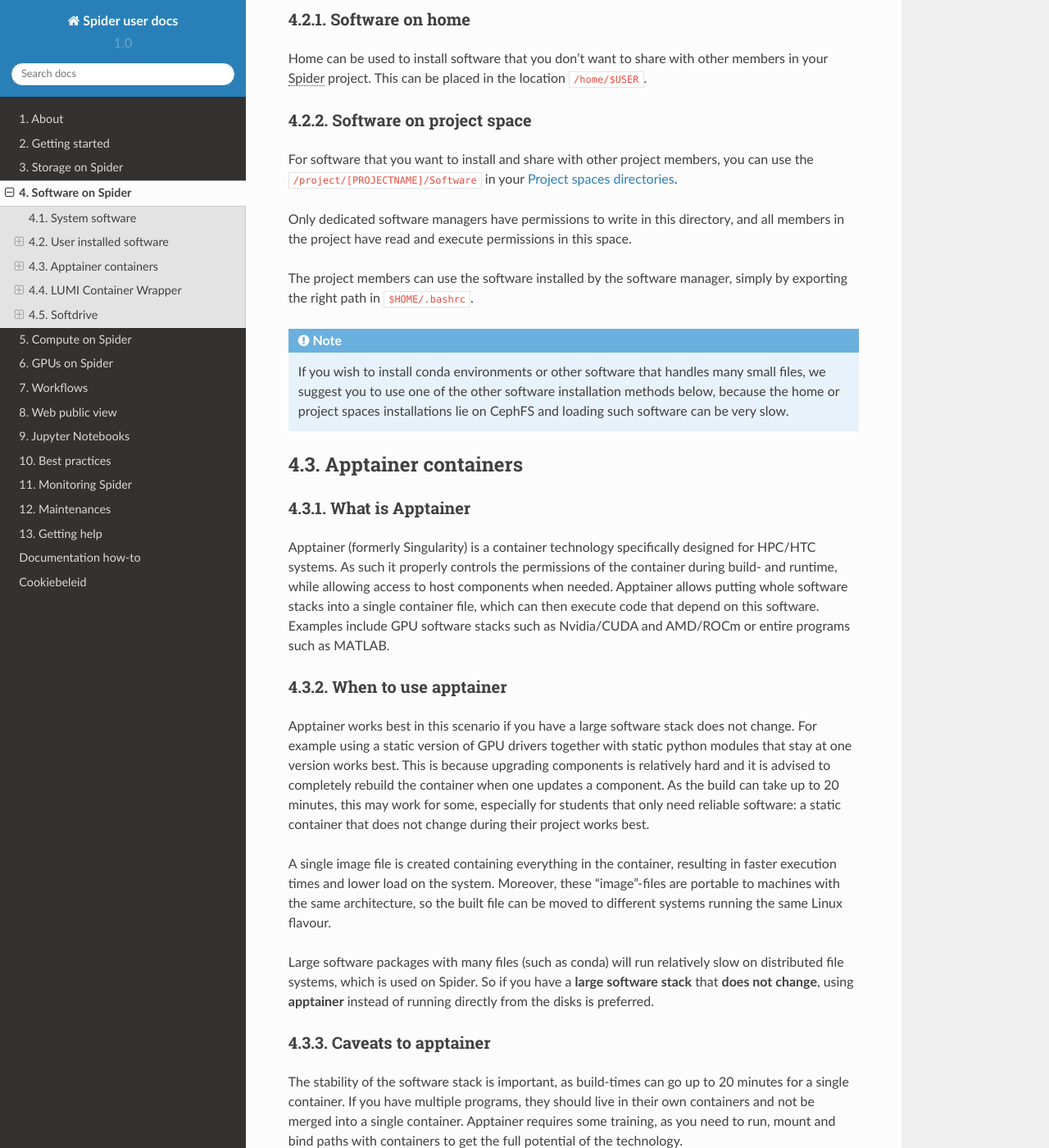
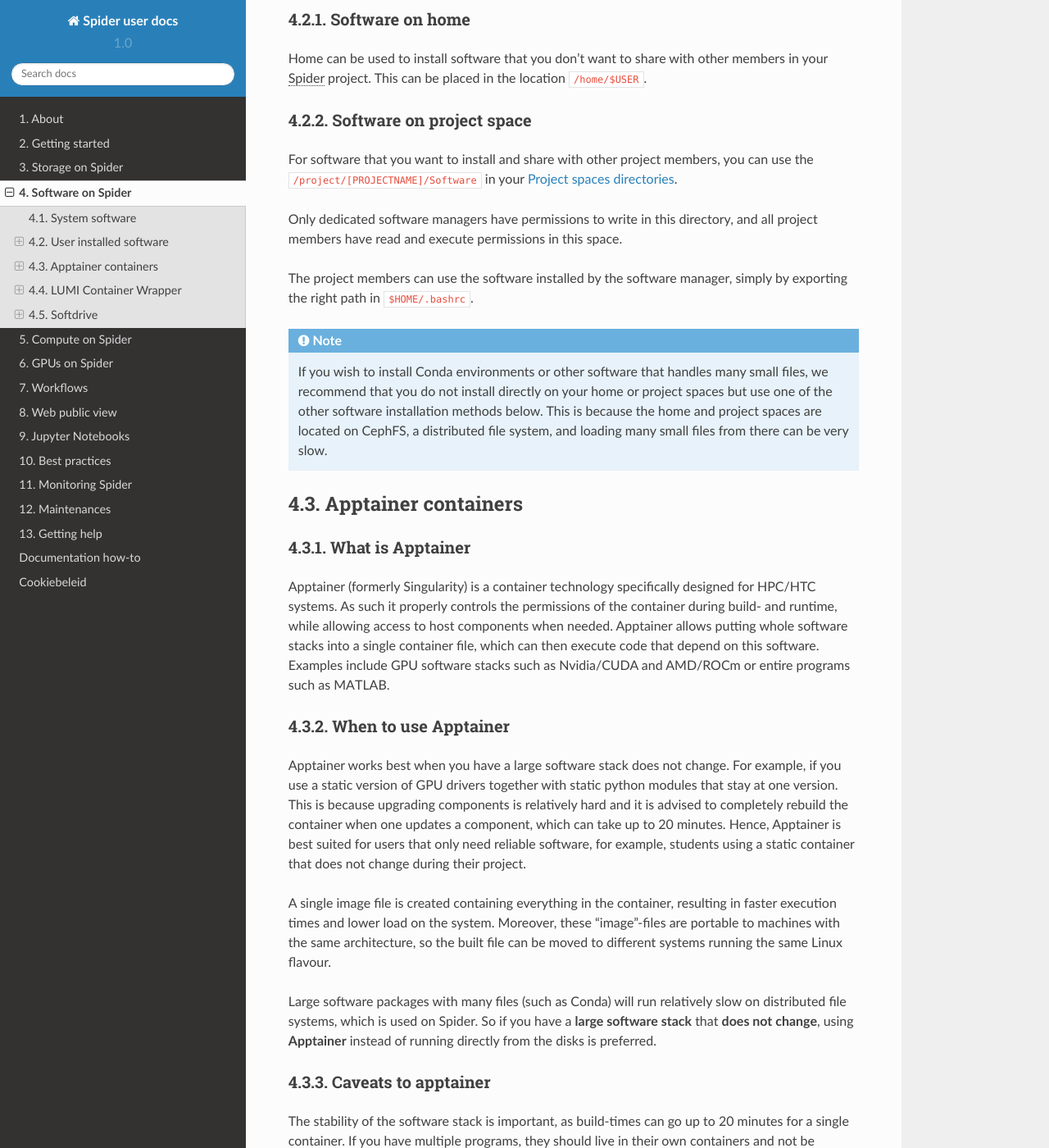
Before and after one commit to sara-nl/spiderdocs, a Sphinx documentation site: the page built from source/Pages/software_on_spider.rst, in a window 1280 px wide and 1400 px high, scrolled down 1083 px. Shown: the whole window at 82% size. Built offline with Sphinx 7.4.7 and the Read the Docs theme 2.0.0, drawn with Linux system fonts in a browser that asks for light colours; some of the changed text lies outside the part shown.

Commit message:
Minor corrections up to Section 4 (Software on Spider)

```diff
--- a/source/Pages/software_on_spider.rst
+++ b/source/Pages/software_on_spider.rst
@@ -19,16 +19,16 @@
 System software
 ===============
 
-There are cases in which a user or project may need extra software not included on :abbr:`Spider (Symbiotic Platform(s) for Interoperable Data
-Extraction and Redistribution)` system. It may require the installation of a new software tool (i.e. emacs editor) or an specific version of a software component that is already on :abbr:`Spider (Symbiotic Platform(s) for Interoperable Data Extraction and Redistribution)` (i.e. gcc 9). As a user of this platform you are free to submit a request to :ref:`our helpdesk <helpdesk>` to ask us install a software required for your project system wide. The requests will be evaluated case-by-case, but in general the following policy applies:
+There are cases in which a user or project may need extra software that is not included on :abbr:`Spider (Symbiotic Platform(s) for Interoperable Data
+Extraction and Redistribution)`. It may require the installation of a new software tool (i.e. emacs editor) or a specific version of a software component that is already on :abbr:`Spider (Symbiotic Platform(s) for Interoperable Data Extraction and Redistribution)` (i.e. gcc 9). As a user of this platform you are free to submit a request to :ref:`our helpdesk <helpdesk>` to ask us install software required for your project system-wide. The requests will be evaluated case-by-case, but in general the following policy applies:
 
-    * Stand-alone applications easily available through the official RPM repositories (CentOS, EPEL, ...) are suitable to be installed system wide. Some examples are emacs, joe, jq, ...
+    * Stand-alone applications easily available through the official RPM repositories (CentOS, EPEL, ...) are suitable to be installed system-wide. Some examples are emacs, joe, jq, ...
 
-    * Alternative versions of core tools (i.e. Python 3.6, gcc 9, ...) will have to be evaluated case by case. We will accept requests of software that can be deployed using well defined and automated procedures.
+    * Alternative versions of core tools (i.e. Python 3.6, gcc 9, ...) will have to be evaluated case-by-case. We will accept requests of software that can be deployed using well defined and automated procedures.
 
 The standard supported login shell on :abbr:`Spider (Symbiotic Platform(s) for Interoperable Data
 Extraction and Redistribution)` is bash. The standard supported software
-setup is identical on all nodes. Basic unix functionality is installed system-wide:
+setup is identical on all nodes. Basic Unix functionality is installed system-wide:
 
         * software compilers (e.g., gcc, g++, f95)
         * editors (e.g., vi, vim, emacs, nano and edit).
@@ -63,17 +63,16 @@
 For software that you want to install and share with other project members, you can
 use the ``/project/[PROJECTNAME]/Software`` in your :ref:`project-spaces-directories`.
 
-Only dedicated software managers have permissions to write in this directory, and all members
-in the project have read and execute permissions in this space.
+Only dedicated software managers have permissions to write in this directory, and all project members have read and execute permissions in this space.
 
 The project members can use the software installed by the software manager, simply by
 exporting the right path in ``$HOME/.bashrc``.
 
 .. note::
 
-   If you wish to install conda environments or other software that handles many small files, we suggest
-   you to use one of the other software installation methods below, because the home or project spaces
-   installations lie on CephFS and loading such software can be very slow.
+   If you wish to install Conda environments or other software that handles many small files, we recommend
+   that you do not install directly on your home or project spaces but use one of the other software installation methods below. This is because the home and project spaces
+   are located on CephFS, a distributed file system, and loading many small files from there can be very slow.
 
 
 .. _singularity-containers:
@@ -87,14 +86,14 @@
 
 Apptainer (formerly Singularity) is a container technology specifically designed for HPC/HTC systems. As such it properly controls the permissions of the container during build- and runtime, while allowing access to host components when needed. Apptainer allows putting whole software stacks into a single container file, which can then execute code that depend on this software. Examples include GPU software stacks such as Nvidia/CUDA and AMD/ROCm or entire programs such as MATLAB.
 
-When to use apptainer
+When to use Apptainer
 =====================
 
-Apptainer works best in this scenario if you have a large software stack does not change. For example using a static version of GPU drivers together with static python modules that stay at one version works best. This is because upgrading components is relatively hard and it is advised to completely rebuild the container when one updates a component. As the build can take up to 20 minutes, this may work for some, especially for students that only need reliable software: a static container that does not change during their project works best.
+Apptainer works best when you have a large software stack does not change. For example, if you use a static version of GPU drivers together with static python modules that stay at one version. This is because upgrading components is relatively hard and it is advised to completely rebuild the container when one updates a component, which can take up to 20 minutes. Hence, Apptainer is best suited for users that only need reliable software, for example, students using a static container that does not change during their project.
 
 A single image file is created containing everything in the container, resulting in faster execution times and lower load on the system. Moreover, these "image"-files are portable to machines with the same architecture, so the built file can be moved to different systems running the same Linux flavour.
 
-Large software packages with many files (such as conda) will run relatively slow on distributed file systems, which is used on Spider. So if you have a **large software stack** that **does not change**, using **apptainer** instead of running directly from the disks is preferred.
+Large software packages with many files (such as Conda) will run relatively slow on distributed file systems, which is used on Spider. So if you have a **large software stack** that **does not change**, using **Apptainer** instead of running directly from the disks is preferred.
 
 Caveats to apptainer
 ====================
@@ -114,8 +113,8 @@
 Example code
 ============
 
-Here is a job script template for ``apptainer`` usage. It assumes the container is already built and ready to be used.
-The ``analysis.py`` script takes arguments ``filename.in parameter`` and writes output into ``[filename]_[parameter].out``. The Slurm JobArray goes over values 24 to 40 in steps of 2: we do a parameter sweep over these values and feed the values to the script.
+Here is a job script template for Apptainer usage. It assumes the container is already built and ready to be used.
+The ``analysis.py`` script takes arguments ``filename.in`` and ``parameter`` and writes output into ``[filename]_[parameter].out``. The Slurm JobArray goes over values 24 to 40 in steps of 2: we do a parameter sweep over these values and feed the values to the script.
 
 .. code-block:: bash
 
@@ -142,7 +141,7 @@
    echo "SUCCESS"
    exit 0
 
-This example uses many options simultaneously to show the power of combining containers, slurm job arrays and scratch space for an analysis.
+This example uses many options simultaneously to show the power of combining containers, Slurm job arrays and scratch space for an analysis.
 
 Please note that it is possible to bind several directories by providing a comma
 separated list to the ``--bind`` option, e.g. ``--bind /cvmfs,/project``. Additional
@@ -158,7 +157,7 @@
 What is the LUMI Container Wrapper
 =============================
 
-The LUMI Container Wrapper (LCW) is a tool that wraps containers such that you can install conda and pip environments in a container and allows running the binaries in the container easily for the user. By writing the whole software stack into an external file and mounting this file into the container, you can update the software without rebuilding the base container. Allowing for faster load- and run-times on distributed file systems (such as Spider), while maintaining the ability to update software stored in the external file.
+The LUMI Container Wrapper (LCW) is a tool that wraps containers such that you can install conda and pip environments in a container and allows running the binaries in the container easily for the user. By writing the whole software stack into an external file and mounting this file into the container, you can update the software without rebuilding the base container. Allowing for faster load- and run-times on distributed file systems (such as on Spider), while maintaining the ability to update software stored in the external file.
 For more information, see the `full LCW documentation <https://docs.lumi-supercomputer.eu/software/installing/container-wrapper/>`_.
 
 When to use LCW
@@ -184,7 +183,7 @@
     cd hpc-container-wrapper
     bash install.sh spider
 
-The spider in the second command refers to the ``spider.yaml`` file in ``hpc-container-wrapper/configs``. Once the base installation is setup, you can create a wrapper with:
+The ``spider`` in the second command refers to the ``spider.yaml`` file in ``hpc-container-wrapper/configs``. Once the base installation is setup, you can create a wrapper with:
 
 .. code-block:: bash
 
@@ -263,7 +262,7 @@
 2. Prepare your software somewhere in your Softdrive home directory. Compile your software tree in your home directory. When you want to run your workflows over multiple system types, it may be worthwhile and good practice to build your software independent of local libraries as much as possible. Try to build static binaries whenever you
 can.
 
-3. When satisfied, install your software under /cvmfs/softdrive.nl/$USER
+3. When satisfied, install your software under ``/cvmfs/softdrive.nl/$USER``
 
 4. Then trigger publication by executing the following command:
 
@@ -271,17 +270,17 @@
 
     publish-my-softdrive
 
-After a couple of minutes your new software becomes available on :abbr:`Spider (Symbiotic Platform(s) for Interoperable Data.
+After a couple of minutes your new software becomes available on :abbr:`Spider (Symbiotic Platform(s) for Interoperable Data
+Extraction and Redistribution)`.
 
 .. note::
 
-   Another possible method for the user Software installatuon is EasyBuild. EasyBuild is offered on multiple HPC systems. If you are familiar with EasyBuild or wish to try it on Spider, follow our instuctions :ref:`here <easyBuild>`.
+   Another possible method for the user Software installation is EasyBuild. EasyBuild is offered on multiple HPC systems. If you are familiar with EasyBuild or wish to try it on Spider, follow our instuctions :ref:`here <easyBuild>`.
 
 .. seealso:: Still need help? Contact :ref:`our helpdesk <helpdesk>`
 
 .. Links:
 
 .. _`Slurm documentation page`: https://slurm.schedmd.com/
-.. _`Singularity SURFsara`: https://userinfo.surfsara.nl/systems/shared/software/Singularity
 .. _`Sylabs documentation`:  https://www.sylabs.io/docs/
 .. _`Softdrive SURFsara`: http://doc.grid.surfsara.nl/en/latest/Pages/Advanced/grid_software.html#softdrive
```
Also changed, not shown: source/Pages/about.rst (+22 -20 lines), source/Pages/getting_started.rst (+6 -13 lines), source/Pages/storage/ada-interface.rst (+12 -12 lines), source/Pages/storage/grid-interface.rst (+5 -5 lines), source/Pages/storage_on_spider.rst (+18 -21 lines).
